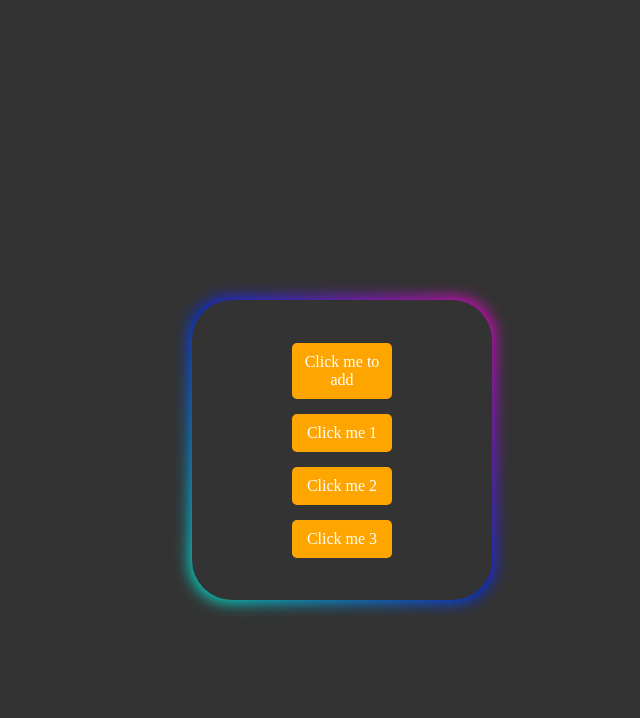
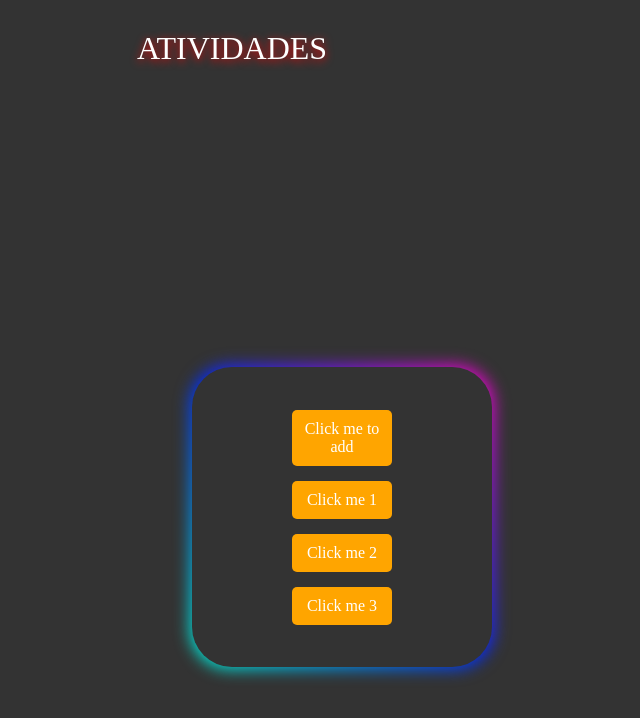
Before and after one commit to Guilherme-0-0/test, a plain HTML site: page index.html in a window 1280 px wide. Shown: the whole page, without its empty margins (408-1048 px from the left). Drawn offline with Linux system fonts and the light colour scheme.

Commit message:
Update index.html

```diff
--- a/index.html
+++ b/index.html
@@ -10,6 +10,7 @@
 
 </head>
 <body>
+    <div class="txtc"><h2><b>ATIVIDADES</b></h2></div>
  <div class="container">
 
     <div class="btn">
```
